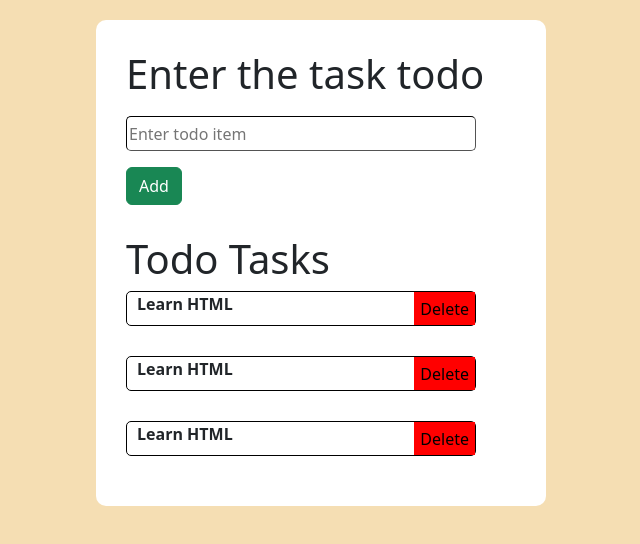
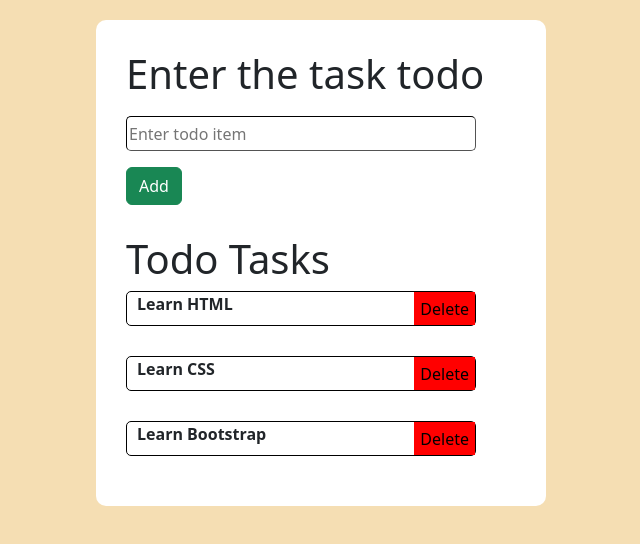
Before and after one commit to himabhavyasri-01/TodoList, a React (Create React App) app: page / in a window 1280 px wide. Shown: the top 544 px of the page, without its empty margins (319-959 px from the left). Built offline with nearby package versions, Linux system fonts and the light colour scheme.

Commit message:
Adding Todo Item

```diff
--- a/src/App.js
+++ b/src/App.js
@@ -3,8 +3,55 @@ import './App.css';
 import {Component} from "react";
 import 'bootstrap/dist/css/bootstrap.min.css';
 
+let initialtodoList = [
+  {
+    uniqueId: 1,
+    name: "Learn HTML"
+  },
+  {
+    uniqueId: 2,
+    name: "Learn CSS"
+  },
+  {
+    uniqueId: 3,
+    name: "Learn Bootstrap"
+  }
+]
+
+const Display = (props) => {
+  const {text} = props;
+  console.log({text});
+  return (
+    <div className='todo-item'>
+      <p className='todo-name'>{text}</p>
+      <button className='delete-button'>Delete</button>
+    </div>
+
+  )
+}
+
 class App extends Component {
+  state = {
+    todoList: initialtodoList,
+  }
+
+  displaytodoList = (props) => {
+    const {todoList} = props;
+    console.log({todoList});
+  }
+
+
+  addTodo = () => {
+    let {todoList} = this.state;
+    let text = document.getElementById("input-value").value;
+    this.setState(prevState => ({
+      todoList: [...prevState.todoList, {uniqueId: todoList.length + 1, name: text}]
+    }))
+    this.displaytodoList({todoList});
+  }
+
   render() {
+    const {todoList} = this.state;
     return (
       <div className='bg-container'>
 
@@ -12,29 +59,20 @@ class App extends Component {
 
           <h1 className='heading'>Enter the task todo</h1>
           <div className='input-container'>
-            <input placeholder='Enter todo item'></input><br></br>
-            <button className='btn btn-success mt-3'>Add</button>
+            <input placeholder='Enter todo item' id='input-value'></input><br></br>
+            <button className='btn btn-success mt-3' onClick={this.addTodo}>Add</button>
           </div>
 
-          <div className='todo-list'>
             <h1 className='heading'>Todo Tasks</h1>
-            <div className='todo-item'>
-              <p className='todo-name'>Learn HTML</p>
-              <button className='delete-button'>Delete</button>
-            </div>
-
-            <div className='todo-item'>
-              <p className='todo-name'>Learn HTML</p>
-              <button className='delete-button'>Delete</button>
-            </div>
-            <div className='todo-item'>
-              <p className='todo-name'>Learn HTML</p>
-              <button className='delete-button'>Delete</button>
-            </div>
+            {todoList.map(eachItem => (
+            <Display
+              text = {eachItem.name}
+            />
+          ))}
           </div>
 
         </div>
-      </div>
+
     )
   }
 }
```
